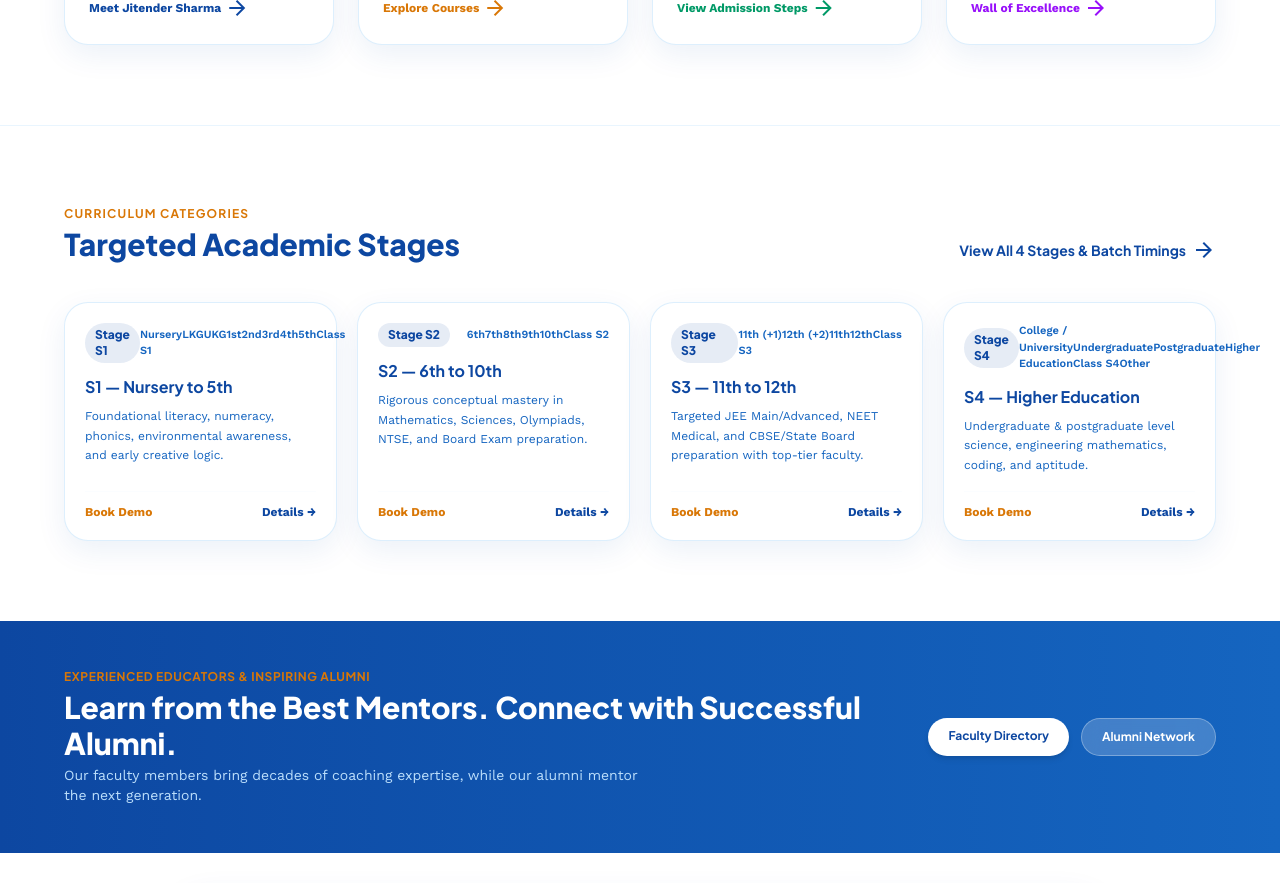
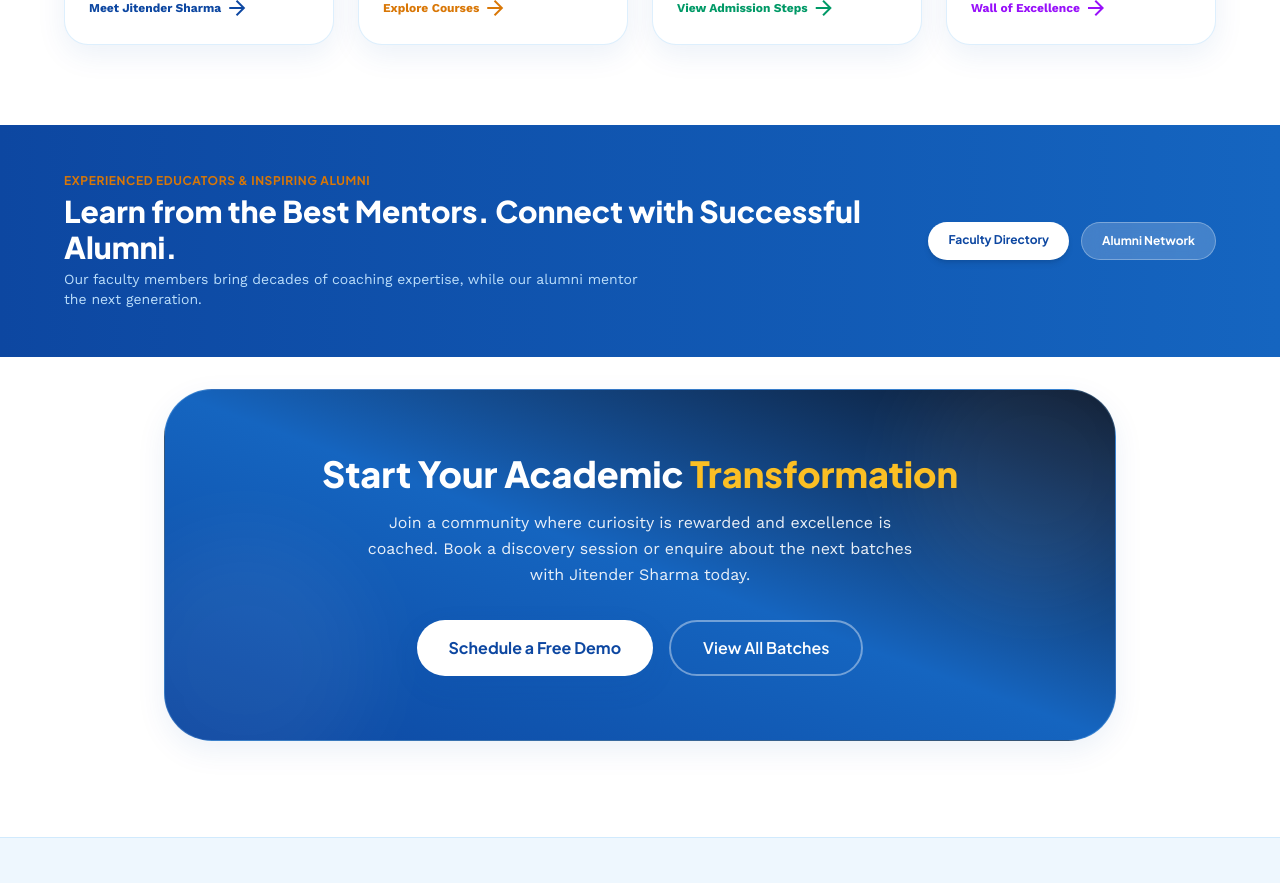
Before and after one commit to anujdhiman18/Samuyaaa, a React (Vite) app: page / in a window 1280 px wide. Shown: the part 1480-2363 px from the top of the page. Built offline with nearby package versions, Linux system fonts and the light colour scheme; no server answers.

Commit message:
Remove Targeted Academic Stages section from HomePage

```diff
--- a/src/pages/public/HomePage.jsx
+++ b/src/pages/public/HomePage.jsx
@@ -3,7 +3,6 @@ import { Link, useOutletContext } from 'react-router-dom';
 import CtaHub from '../../components/CtaHub';
 import Content from '../../components/Content';
 import founderImg from '../../imges/Unknown.jpg';
-import { CLASS_CATEGORIES } from '../../config/classConfig';
 
 export default function HomePage() {
   const context = useOutletContext() || {};
@@ -225,64 +224,7 @@ export default function HomePage() {
         </div>
       </section>
 
-      {/* 3. FEATURED PROGRAMS QUICK PREVIEW */}
-      <section className="py-14 md:py-20 bg-surface border-t border-[#90CAF9]/20">
-        <div className="max-w-container-max mx-auto px-gutter">
-          <div className="flex flex-col md:flex-row md:items-end justify-between gap-4 mb-10">
-            <div>
-              <span className="text-[#D97706] font-headings font-bold text-xs uppercase tracking-widest block mb-1">
-                Curriculum Categories
-              </span>
-              <h2 className="font-headings font-extrabold text-2xl sm:text-3xl text-[#0D47A1]">
-                Targeted Academic Stages
-              </h2>
-            </div>
-            <Link
-              to="/courses"
-              className="text-xs sm:text-sm font-headings font-bold text-[#0D47A1] hover:text-[#1565C0] flex items-center gap-1.5"
-            >
-              <span>View All 4 Stages &amp; Batch Timings</span>
-              <span className="material-symbols-outlined text-[18px]">arrow_forward</span>
-            </Link>
-          </div>
-
-          <div className="grid grid-cols-1 sm:grid-cols-2 lg:grid-cols-4 gap-5">
-            {CLASS_CATEGORIES.map((cat) => (
-              <div
-                key={cat.code}
-                className="bg-white rounded-3xl p-5 border border-[#90CAF9]/30 shadow-premium flex flex-col justify-between hover:border-[#0D47A1] transition-all duration-200"
-              >
-                <div>
-                  <div className="flex items-center justify-between mb-3">
-                    <span className="font-headings font-extrabold text-xs px-2.5 py-1 bg-primary/10 text-primary rounded-full">
-                      Stage {cat.code}
-                    </span>
-                    <span className="text-[11px] font-semibold text-on-surface-variant">{cat.classes}</span>
-                  </div>
-                  <h3 className="font-headings font-bold text-base text-[#0D47A1] mb-2">{cat.label}</h3>
-                  <p className="text-xs text-on-surface-variant leading-relaxed line-clamp-3 mb-4">
-                    {cat.description}
-                  </p>
-                </div>
-
-                <div className="pt-3 border-t border-outline-variant/15 flex items-center justify-between">
-                  <button
-                    onClick={() => openBooking(cat.label)}
-                    className="text-xs font-bold text-[#D97706] hover:text-[#B45309] cursor-pointer"
-                  >
-                    Book Demo
-                  </button>
-                  <Link to="/courses" className="text-xs font-bold text-[#0D47A1] hover:underline">
-                    Details &rarr;
-                  </Link>
-                </div>
-              </div>
-            ))}
-          </div>
-        </div>
-      </section>
-
-      {/* 4. FACULTY & ALUMNI TEASER BANNER */}
+      {/* 3. FACULTY & ALUMNI TEASER BANNER */}
       <section className="py-12 bg-gradient-to-r from-[#0D47A1] to-[#1565C0] text-white">
         <div className="max-w-container-max mx-auto px-gutter flex flex-col md:flex-row items-center justify-between gap-6">
           <div>
```
